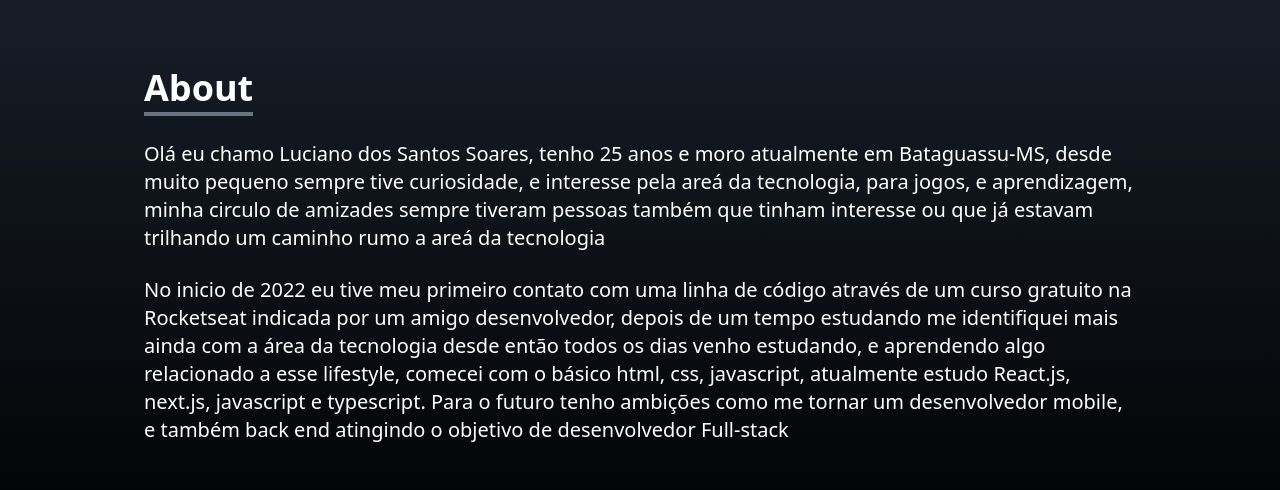
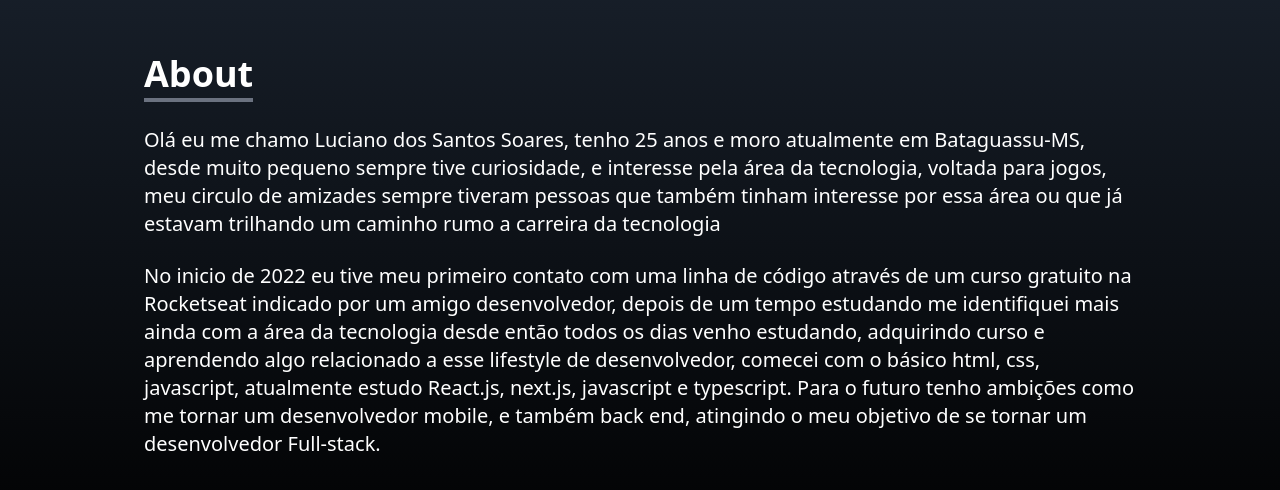
Before and after one commit to lucianosoares748/port_react, a React (Create React App) app: page / in a window 1280 px wide. Shown: the part 1099-1589 px from the top of the page. Built offline with nearby package versions, Linux system fonts and the light colour scheme.

Commit message:
text about

```diff
--- a/src/components/About.jsx
+++ b/src/components/About.jsx
@@ -13,26 +13,26 @@ const About = () => {
               About
             </p>
           </div>
-          Olá eu chamo Luciano dos Santos Soares, tenho 25 anos e moro
+          Olá eu me chamo Luciano dos Santos Soares, tenho 25 anos e moro
           atualmente em Bataguassu-MS, desde muito pequeno sempre tive
-          curiosidade, e interesse pela areá da tecnologia, para jogos, e
-          aprendizagem, minha circulo de amizades sempre tiveram pessoas também
-          que tinham interesse ou que já estavam trilhando um caminho rumo a
-          areá da tecnologia
+          curiosidade, e interesse pela área da tecnologia, voltada para jogos,
+          meu circulo de amizades sempre tiveram pessoas que também tinham
+          interesse por essa área ou que já estavam trilhando um caminho rumo a
+          carreira da tecnologia
         </p>
 
         <br></br>
 
         <p className="text-xl">
           No inicio de 2022 eu tive meu primeiro contato com uma linha de código
-          através de um curso gratuito na Rocketseat indicada por um amigo
+          através de um curso gratuito na Rocketseat indicado por um amigo
           desenvolvedor, depois de um tempo estudando me identifiquei mais ainda
-          com a área da tecnologia desde então todos os dias venho estudando, e
-          aprendendo algo relacionado a esse lifestyle, comecei com o básico
-          html, css, javascript, atualmente estudo React.js, next.js, javascript
-          e typescript. Para o futuro tenho ambições como me tornar um
-          desenvolvedor mobile, e também back end atingindo o objetivo de
-          desenvolvedor Full-stack
+          com a área da tecnologia desde então todos os dias venho estudando,
+          adquirindo curso e aprendendo algo relacionado a esse lifestyle de
+          desenvolvedor, comecei com o básico html, css, javascript, atualmente
+          estudo React.js, next.js, javascript e typescript. Para o futuro tenho
+          ambições como me tornar um desenvolvedor mobile, e também back end,
+          atingindo o meu objetivo de se tornar um desenvolvedor Full-stack.
         </p>
       </div>
     </div>
```
